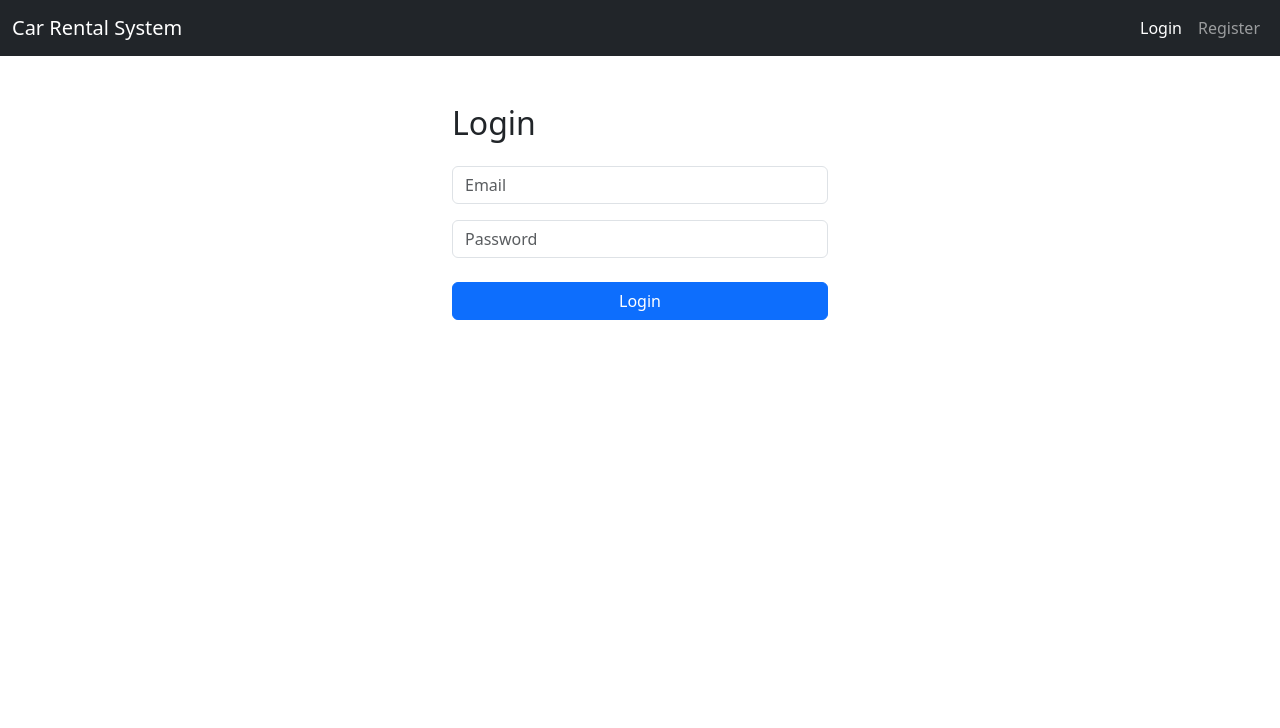
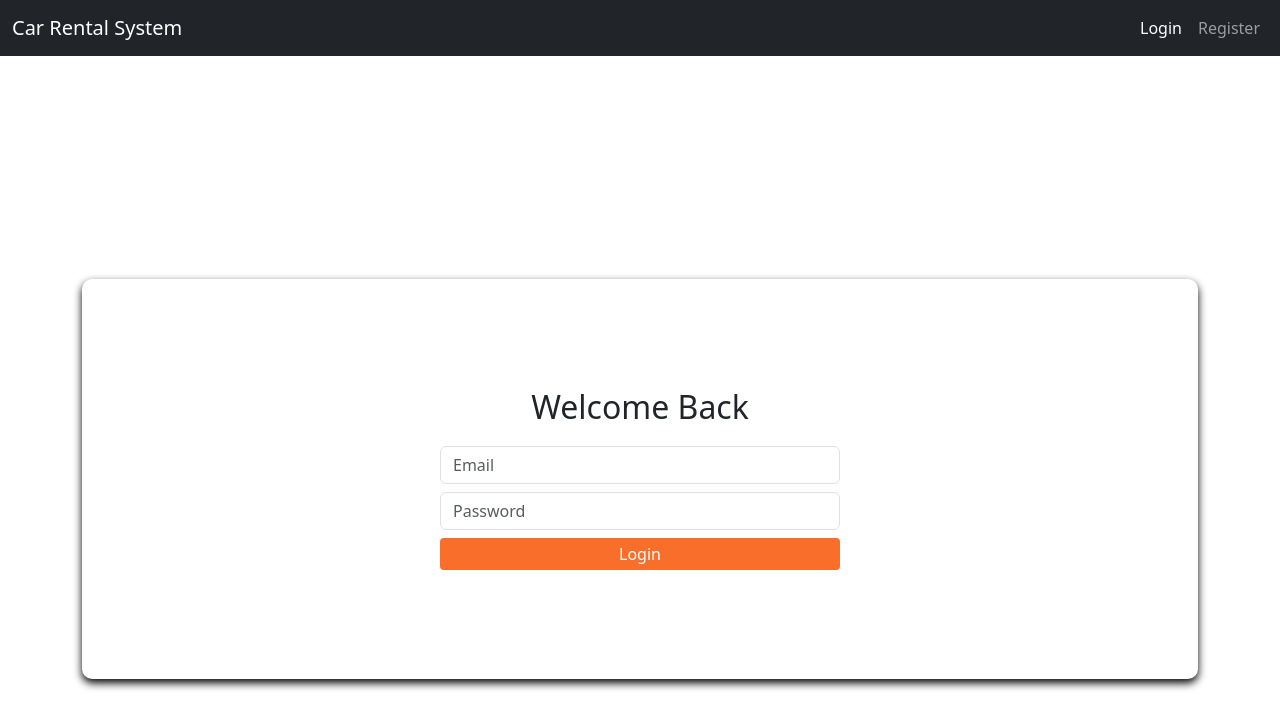
Before and after one commit to aniketkhot/car-rental-group-project, a React (Create React App) app in the folder frontend/: page /login in a window 1280 px wide. Shown: the top 728 px of the page. Built offline with nearby package versions, Linux system fonts and the light colour scheme.

Commit message:
frontend landingpages and login in and sign up

```diff
--- a/frontend/src/App.js
+++ b/frontend/src/App.js
@@ -8,6 +8,7 @@ import RegisterPage from "./pages/RegisterPage";
 import Navbar from "./components/Navbar";
 import { AuthProvider } from "./context/AuthContext";
 import PrivateRoute from "./components/PrivateRoute";
+import LandingPage from "./components/landingpages";
 
 function App() {
   return (
@@ -16,9 +17,10 @@ function App() {
         <Navbar />
         <div className="container mt-4">
           <Routes>
+            <Route path="/landing" element={<LandingPage />} />
             <Route path="/login" element={<LoginPage />} />
             <Route path="/register" element={<RegisterPage />} />
-            <Route path="/" element={<LoginPage />} />
+            <Route path="/" element={<LandingPage />} />
             <Route
               path="/cars"
               element={<PrivateRoute element={<CarList />} />}
--- /dev/null
+++ b/frontend/src/components/landingpages.js
@@ -0,0 +1,144 @@
+import React from 'react';
+import landingimage from './landingimage.png';
+
+function LandingPage() {
+  return (
+    <div style={styles.container}>
+      <div style={styles.imageContainer}>
+        <img src={landingimage} alt="Landing" style={styles.image} />
+      </div>
+
+      <div style={styles.textContainer}>
+        <div style={{
+          backgroundColor: '#78B3CE',
+
+          padding: '10px',
+          borderRadius: '8px',
+            boxShadow: '0 4px 8px rgba(0,0,0,10.10)',
+        }}>
+          <h1 style={styles.heading}>Looking for convenient car rental services?</h1>
+          <p style={styles.paragraph}>
+            We make booking quick and easy, search for your rental car now
+            and start your journey!<br/><br/>
+            Register to be a member to get a 10% off discount!
+          </p>
+         </div>
+
+        <div style={{ marginTop: '20px' }}>
+          <input
+            type="text"
+            placeholder="Car type"
+            style={{
+              width: '100%',
+              padding: '10px',
+              borderRadius: '10px',
+              border: '1px solid #ccc',
+              marginTop: '10px',
+              marginBottom: '10px'
+            }}/>
+             <input
+            type="text"
+            placeholder="pick up location"
+            style={{
+              width: '100%',
+              padding: '10px',
+              borderRadius: '10px',
+              border: '1px solid #ccc',
+                marginBottom: '10px'
+            }}
+          />
+                <input
+          type="text"
+          placeholder="pick up time"
+          style={{
+            flex: 1,
+            padding: '10px',
+            borderRadius: '10px',
+            border: '1px solid #ccc',
+            width: '49%',
+            marginRight: '10px',
+
+          }}
+        />
+        <input
+          type="text"
+          placeholder="drop of times"
+          style={{
+            flex: 1,
+            padding: '10px',
+            borderRadius: '10px',
+            border: '1px solid #ccc',
+            width: '49%',
+
+          }}
+        />
+        <div style={{ marginTop: '20px', textAlign: '' }}>
+            <button
+              style={{
+                padding: '12px 175px',
+                backgroundColor: '#F96E2A',
+                color: '#fff',
+                border: 'none',
+                borderRadius: '4px',
+                cursor: 'pointer',
+                fontSize: '1em',
+                marginLeft: '400px',
+              }}
+            >
+              Book Now!!
+            </button>
+
+
+   </div>
+            </div>
+
+          </div>
+                </div>
+        );
+
+
+      }
+
+const styles = {
+  container: {
+    display: 'flex',
+    alignItems: 'center',
+    justifyContent: 'center',
+    padding: '50px',
+    backgroundColor: '#fff',
+    minHeight: '100vh',
+    marginTop: '-320px',
+  },
+  imageContainer: {
+    flex: 1,
+    padding: '5px',
+    marginTop: '20px'
+  },
+  image: {
+    width: '100%',
+    height: '100%',
+    borderRadius: '8px',
+
+  },
+  textContainer: {
+    flex: 1.2,
+
+    marginTop: '-200px'
+  },
+  heading: {
+    fontSize: '2.5em',
+    marginBottom: '5px',
+    color: '#333',
+    fontFamily: 'Roboto Slab'
+
+  },
+  paragraph: {
+    fontSize: '1.2em',
+    lineHeight: '1',
+    color: '#333',
+    fontFamily: 'Roboto Slab'
+
+  },
+};
+
+export default LandingPage;
--- a/frontend/src/pages/LoginPage.jsx
+++ b/frontend/src/pages/LoginPage.jsx
@@ -18,7 +18,6 @@ function LoginPage() {
         email,
         password,
       });
-
       if (res.data) {
         login(res.data);
         navigate(from, { replace: true });
@@ -29,33 +28,59 @@ function LoginPage() {
   };
 
   return (
-    <div className="container mt-5" style={{ maxWidth: "400px" }}>
-      <h2 className="mb-4">Login</h2>
-      <form onSubmit={handleLogin}>
-        <div className="form-group mb-3">
+    <div
+      style={{
+        display: 'flex',
+        justifyContent: 'center',
+        alignItems: 'center',
+        height: '50vh',
+        marginTop: '20%',
+        backgroundColor: '#fff',
+        boxShadow: '0 4px 8px rgba(0,0,0,10.10)',
+        borderRadius: '10px',
+        padding: '20px'
+      }}
+    >
+      <div className="content-box" style={{ width: '100%', maxWidth: '400px' }}>
+
+        <div style={{ textAlign: 'center', marginBottom: '20px' }}>
+          <h2>Welcome Back</h2>
+        </div>
+
+        <form onSubmit={handleLogin}>
           <input
             type="email"
-            className="form-control"
+            className="form-control mb-2"
             placeholder="Email"
             value={email}
             onChange={(e) => setEmail(e.target.value)}
             required
           />
-        </div>
-        <div className="form-group mb-4">
           <input
             type="password"
-            className="form-control"
+            className="form-control mb-2"
             placeholder="Password"
             value={password}
             onChange={(e) => setPassword(e.target.value)}
             required
           />
-        </div>
-        <button type="submit" className="btn btn-primary w-100">
-          Login
-        </button>
-      </form>
+          <button
+            type="submit"
+            style={{
+              padding: '4px 175px',
+              backgroundColor: '#F96E2A',
+              color: '#fff',
+              border: 'none',
+              borderRadius: '4px',
+              cursor: 'pointer',
+              fontSize: '1em',
+            }}
+            className="btn btn-primary w-100"
+          >
+            Login
+          </button>
+        </form>
+      </div>
     </div>
   );
 }
--- a/frontend/src/pages/RegisterPage.jsx
+++ b/frontend/src/pages/RegisterPage.jsx
@@ -27,14 +27,28 @@ function RegisterPage() {
   };
 
   return (
-    <div className="container mt-5">
-      <h2>Register</h2>
+    <div
+      style={{
+        display: 'flex',
+        justifyContent: 'center',
+        alignItems: 'center',
+        height: '50vh',
+        marginTop: '20%',
+        backgroundColor: '#fff',
+          boxShadow: '0 4px 8px rgba(0,0,0,10.10)',
+      }}
+    >
+      <div className="content-box" style={{ width: '100%', maxWidth: '400px'  }}>
+      <div style={{ textAlign: 'center' }}>
+  <h2>New customers?</h2>
+  <p>Welcome to join us</p>
+</div>
         <form onSubmit={handleSubmit}>
           <input
             name="name"
             className="form-control mb-2"
             placeholder="Full Name"
-          value={formData.fullName}
+            value={formData.name}
             onChange={handleChange}
             required
           />
@@ -56,8 +70,16 @@ function RegisterPage() {
             onChange={handleChange}
             required
           />
-        <button className="btn btn-primary">Register</button>
+          <button  style={{
+                padding: '4px 175px',
+                backgroundColor: '#F96E2A',
+                color: '#fff',
+                border: 'none',
+                cursor: 'pointer',
+                fontSize: '1em',
+              }}className="btn btn-primary w-100">Register</button>
         </form>
+      </div>
     </div>
   );
 }
```
Also changed, not shown: 1 other file (tests, documents, lock files or other folders). Lines whose indentation alone changed are shown as unchanged.
